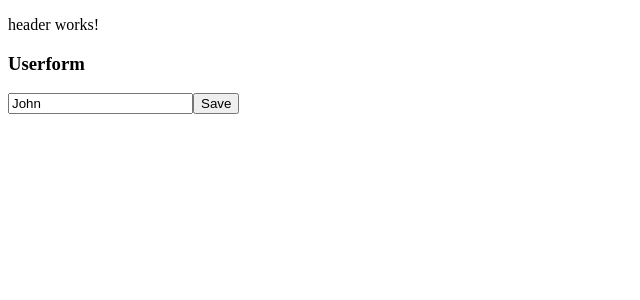
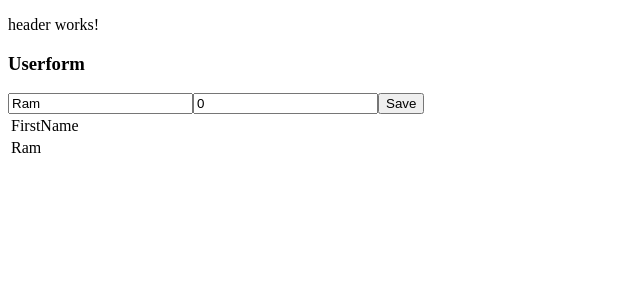
Before and after one commit to ibmtrainingpg/angular-myapp, an Angular app: page / in a window 1280 px wide. Both pictures are taken after a click on the button "Save". Shown: the top 300 px of the page, without its empty margins (0-640 px from the left). Built offline with nearby package versions, Linux system fonts and the light colour scheme.

Commit message:
added a list

```diff
--- /dev/null
+++ b/src/app/User.ts
@@ -0,0 +1,6 @@
+
+
+export class User{
+  firstname:string='Ram';
+  age:number=0;
+}
--- a/src/app/userform/userform.component.html
+++ b/src/app/userform/userform.component.html
@@ -1,3 +1,12 @@
 <h3>{{title}}</h3>
-<input [(ngModel)]='firstname'>
+<input [(ngModel)]='user.firstname'>
+<input [(ngModel)]='user.age' placeholder="age" type='number'>
 <button (click)='save()'>Save</button>
+<table>
+  <thead><td>FirstName</td></thead>
+<tbody>
+  <tr *ngFor='let user1 of userArray'>
+    <td>{{user1.firstname}}</td>
+  </tr>
+</tbody>
+</table>
--- a/src/app/userform/userform.component.ts
+++ b/src/app/userform/userform.component.ts
@@ -1,18 +1,22 @@
 import { Component, OnInit } from '@angular/core';
+import { User } from '../User';
 
 @Component({
   selector: 'app-userform',
   templateUrl: './userform.component.html',
   styleUrls: ['./userform.component.css']
 })
-export class UserformComponent implements OnInit {
+export class UserformComponent implements OnInit {  //controller
   title:string = 'Userform';
-  firstname='Ram';
+  user:User=new User(); //model -stores all form data
+  userArray:User[]=[];
   constructor() { }
   save(){
+    this.userArray.push(this.user);
     console.log('working...');
-    console.log(this.firstname);
-    this.firstname = 'John';
+    console.log(this.user.firstname);
+    // this.user.firstname = 'John';
+
   }
   ngOnInit(): void {
   }
```
